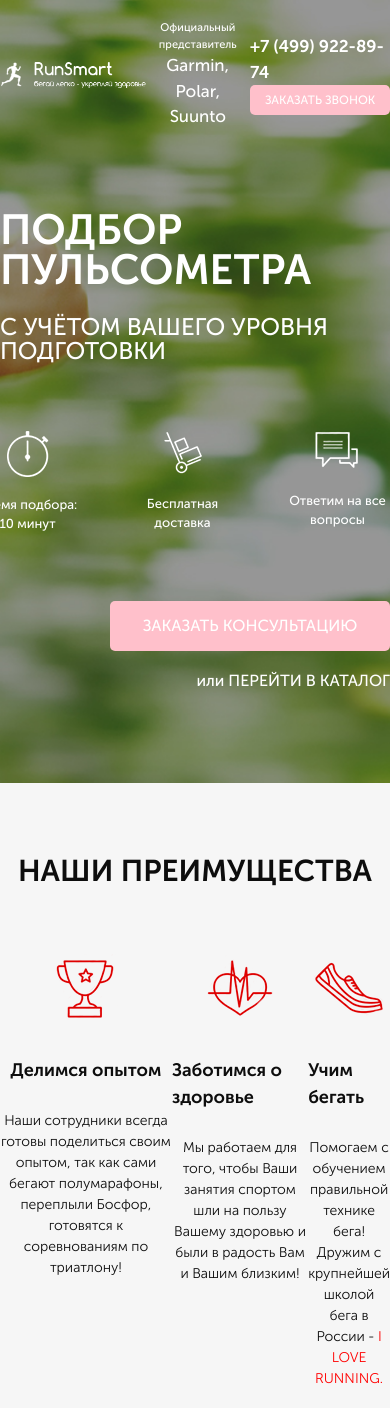
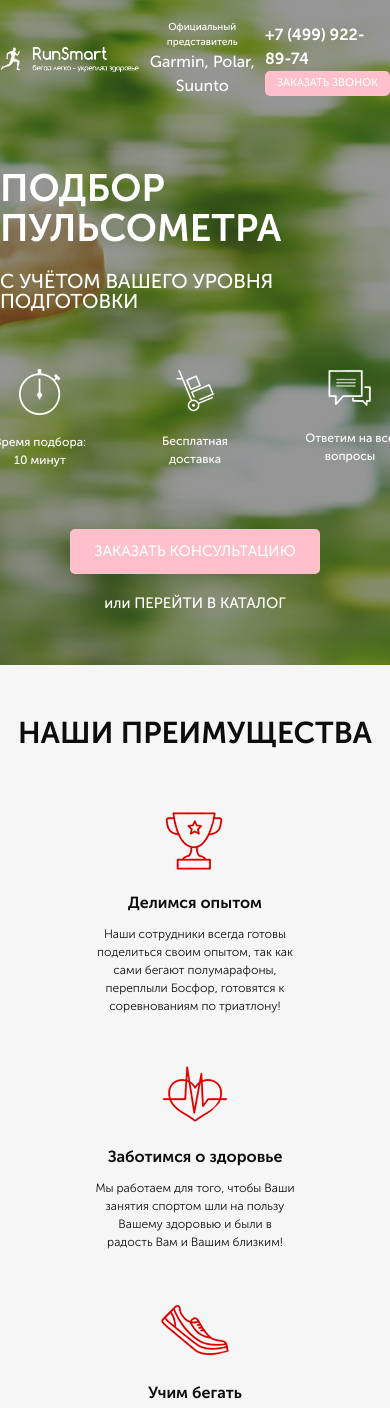
Before and after one commit to vaddeg/pulse, a website: page src/index.html in a window 390 px wide. Shown: the top 1408 px of the page. Drawn offline with Linux system fonts and the light colour scheme.

Commit message:
6 commit - work from project

```diff
--- a/src/sass/blocks/_adaptation.scss
+++ b/src/sass/blocks/_adaptation.scss
@@ -1,7 +1,6 @@
 @media (max-width: 1200px) {
     .container {
         max-width: 850px;
-        margin: 0 auto;
     }
     .header {
         &__logo {
@@ -44,36 +43,125 @@
             }
         }
     }
+    .advantages {
+        padding: 65px 0 75px 0;
+        &__wrapper {
+            margin-top: 60px;
+        }
+        &__subtitle {
+            margin-top: 35px;
+            font-size: 17px;
+        }
+        &__descr {
+            margin-top: 22px;
+            font-size: 13px;
+        }
+    }
 }
 
 @media (max-width: 991px) {
+    .container {
+    max-width: 700px;
+    }
+    .button {
+        background-color: pink;
+    }
+    .promo {
+        padding: 20px 0 60px 0;
+    }
+    .advantages {
+        padding: 50px 0 60px 0;
+        &__item {
+            max-width: 210px;
+        }
+    }
+}
+
+
+@media (max-width: 767px) {
+    .container {
+    max-width: 550px;
+    }
+    .header {
+        &__logo {
+            width: 180px;
+            }
+        &__official {
+            font-size: 10px;
+            span {
+                font-size: 16px;
+            }
+        }
+        &__phone {
+            font-size: 16px;
+        }
+    }
+    .button {
+        width: 125px;
+        height: 25px;
+        background-color: blue;
+        font-size: 11px;
+        &_main {
+            margin-top: 60px;
+            width: 250px;
+            height: 45px;
+            font-size: 15px;
+        }
+    }
+    .promo {
+        min-height: 600px;
+        padding: 20px 0 50px 0;
+        &__wrapper {
+            align-items: center;
+            margin-top: 70px;
+        }
+        &__header {
+            font-size: 38px;
+        }
+        &__subheader {
+            margin-top: 15px;
+            font-size: 20px;
+            line-height: 20px;
+        }
+        &__icons {
+            margin-top: 50px;
+            width: 410px;
+        }
+        &__icon {
+            width: 100px;
+            font-size: 12px;
+        }
+        &__link {
+            font-size: 15px;
+        }
+    }
+    .advantages {
+        padding: 50px 0 50px 0;
+        &__wrapper {
+            margin-top: 10px;
+            flex-wrap: wrap;
+            justify-content: space-around;
+        }
+        &__item {
+            margin-top: 45px;
+            max-width: 200px;
+        }
+        &__subtitle {
+            margin-top: 20px;
+            font-size: 16px;
+        }
+        &__descr {
+            margin-top: 10px;
+            font-size: 12px;
+        }
+    }
+}
+
+@media (max-width: 575px) {
     /* .container {
-    max-width: 950px;
-    margin: 0 auto;
+    max-width: 550px;
     } */
     .button {
         background-color: pink;
     }
 }
-
-
-@media (max-width: 767px) {
-    /* .container {
-    max-width: 650px;
-    margin: 0 auto;
-    } */
-    .button {
-        background-color: blue;
-    }
-}
-
-
-@media (max-width: 575px) {
-    /* .container {
-    max-width: 550px;
-    margin: 0 auto;
-    } */
-    .button {
-        background-color: pink;
-    }
-}
```
Also changed, not shown: src/css/style.min.css.
